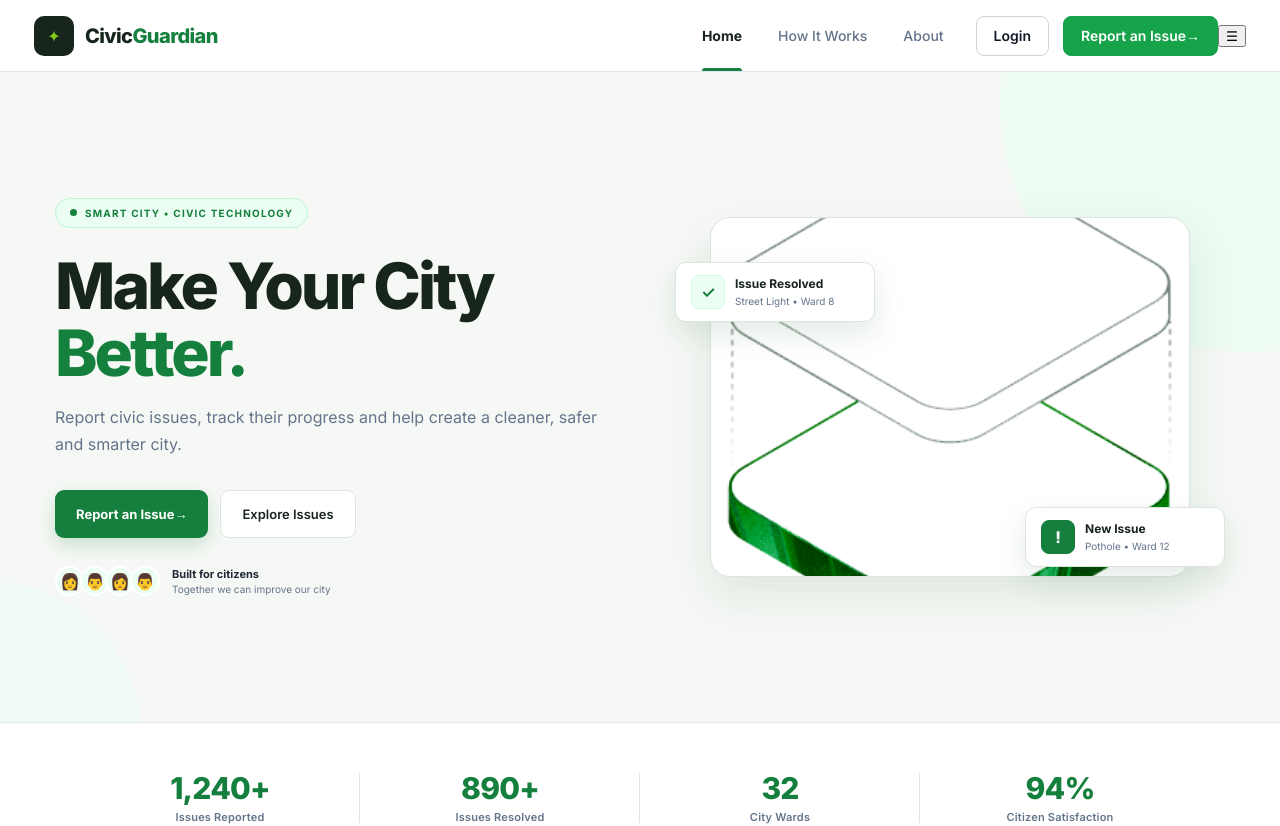
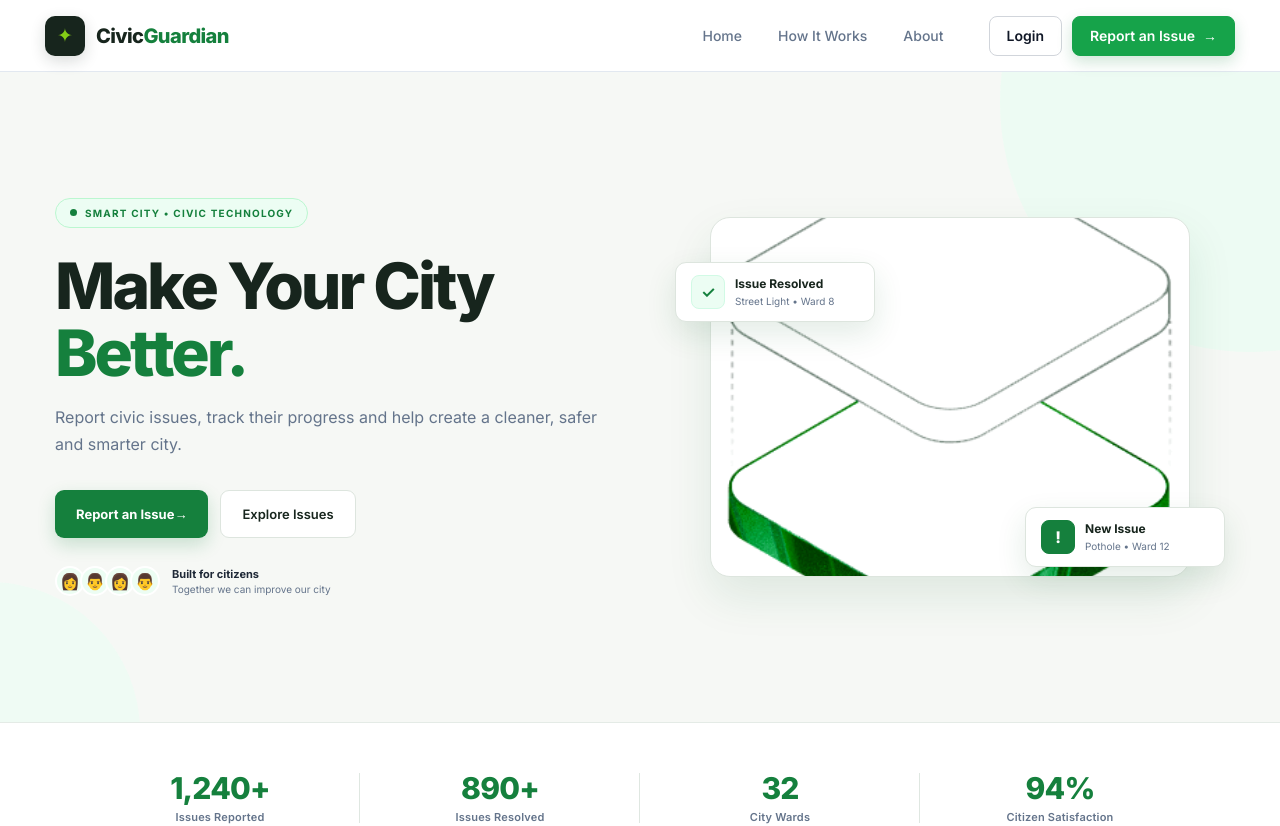
Before and after one commit to tusharsoni07918/HackInMotion-RICR-HIM-1110, a React (Vite) app: page / in a window 1280 px wide. Shown: the top 826 px of the page. Built offline with nearby package versions, Linux system fonts and the light colour scheme.

Commit message:
Improve navbar interactions and report button effects

```diff
--- a/src/components/Navbar.css
+++ b/src/components/Navbar.css
@@ -1,13 +1,8 @@
-/* =====================
-   NAVBAR
-===================== */
-
 .navbar {
   width: 100%;
   height: 76px;
-  background: #fff;
-  border-bottom: 1px solid #DDE5DE;
-
+  background: #ffffff;
+  border-bottom: 1px solid #dde5de;
   position: sticky;
   top: 0;
   z-index: 1000;
@@ -18,11 +13,9 @@
   max-width: 1380px;
   height: 100%;
   margin: 0 auto;
-  padding: 0 34px;
-
+  padding: 0 45px;
   display: flex;
   align-items: center;
-  box-sizing: border-box;
 }
 
 
@@ -34,33 +27,31 @@
   display: flex;
   align-items: center;
   gap: 11px;
-  flex-shrink: 0;
+  text-decoration: none;
 }
 
 .logo-box {
   width: 40px;
   height: 40px;
-  flex-shrink: 0;
-
   display: flex;
   align-items: center;
   justify-content: center;
-
   border-radius: 10px;
-  background: #17251D;
-  color: #84CC16;
+  background: #17251d;
+  color: #84cc16;
+  font-size: 19px;
+  box-shadow: 0 5px 15px rgba(23, 37, 29, 0.16);
 }
 
 .logo-text {
-  color: #17251D;
+  color: #17251d;
   font-size: 20px;
   font-weight: 800;
   letter-spacing: -0.6px;
-  white-space: nowrap;
 }
 
 .logo-text span {
-  color: #15803D;
+  color: #15803d;
 }
 
 
@@ -71,68 +62,53 @@
 .navbar-links {
   display: flex;
   align-items: center;
-  justify-content: center;
-
   gap: 36px;
-
   margin-left: auto;
-  margin-right: 32px;
-
+  margin-right: 45px;
   height: 100%;
-  flex-shrink: 0;
 }
 
 .nav-link {
   position: relative;
-
   height: 100%;
-  min-width: max-content;
-
   display: flex;
   align-items: center;
-
-  color: #64748B;
-
+  color: #64748b;
   font-size: 14px;
   font-weight: 500;
-
   text-decoration: none;
-  white-space: nowrap;
-
-  cursor: pointer;
-
-  transition: color 0.2s ease;
+  transition: color 0.25s ease, transform 0.25s ease;
 }
 
-.nav-link:hover {
-  color: #15803D;
-}
 
-.nav-link.active {
-  color: #17251D;
-  font-weight: 700;
-}
+/* Underline initially hidden */
 
 .nav-link::after {
   content: "";
-
   position: absolute;
-  left: 0;
-  right: 0;
+  left: 50%;
   bottom: 0;
 
+  width: 0;
   height: 3px;
+
   border-radius: 5px 5px 0 0;
+  background: #15803d;
 
-  background: #15803D;
-
-  transform: scaleX(0);
-  transition: transform 0.2s ease;
+  transition: width 0.25s ease, left 0.25s ease;
 }
 
-.nav-link:hover::after,
-.nav-link.active::after {
-  transform: scaleX(1);
+
+/* Same hover effect for ALL links */
+
+.nav-link:hover {
+  color: #15803d;
+  transform: translateY(-1px);
+}
+
+.nav-link:hover::after {
+  width: 100%;
+  left: 0;
 }
 
 
@@ -143,14 +119,145 @@
 .navbar-actions {
   display: flex;
   align-items: center;
-  gap: 14px;
-
-  flex-shrink: 0;
+  gap: 10px;
 }
 
-.login-btn,
+
+/* LOGIN BUTTON */
+
+.login-btn {
+  height: 40px;
+  padding: 0 18px;
+
+  display: flex;
+  align-items: center;
+  justify-content: center;
+
+  background: #ffffff;
+  border: 1px solid #cbd5d0;
+  border-radius: 8px;
+
+  color: #17251d;
+  font-size: 13px;
+  font-weight: 600;
+
+  text-decoration: none;
+  cursor: pointer;
+
+  transition: all 0.25s ease;
+}
+
+.login-btn:hover {
+  border-color: #15803d;
+  color: #15803d;
+  background: #f3f8f4;
+  transform: translateY(-2px);
+  box-shadow: 0 5px 12px rgba(21, 128, 61, 0.12);
+}
+
+
+/* =====================
+   REPORT ISSUE BUTTON
+===================== */
+
 .report-btn {
+  position: relative;
+  overflow: hidden;
+
   height: 40px;
-  white-space: nowrap;
-  flex-shrink: 0;
+  padding: 0 19px;
+
+  display: flex;
+  align-items: center;
+  justify-content: center;
+  gap: 8px;
+
+  border: none;
+  border-radius: 8px;
+
+  background: #15803d;
+  color: #ffffff;
+
+  font-size: 13px;
+  font-weight: 650;
+
+  text-decoration: none;
+  cursor: pointer;
+
+  box-shadow: 0 6px 15px rgba(21, 128, 61, 0.2);
+
+  transition:
+    transform 0.25s ease,
+    box-shadow 0.25s ease,
+    background 0.25s ease;
 }
+
+
+/* Shine effect */
+
+.report-btn::before {
+  content: "";
+
+  position: absolute;
+  top: 0;
+  left: -100%;
+
+  width: 60%;
+  height: 100%;
+
+  background: linear-gradient(
+    120deg,
+    transparent,
+    rgba(255, 255, 255, 0.35),
+    transparent
+  );
+
+  transform: skewX(-20deg);
+  transition: left 0.5s ease;
+}
+
+
+/* Keep text above shine */
+
+.report-btn span,
+.report-btn {
+  z-index: 1;
+}
+
+.report-btn span {
+  transition: transform 0.25s ease;
+}
+
+
+/* Hover effect */
+
+.report-btn:hover {
+  background: #166534;
+
+  transform: translateY(-3px);
+
+  box-shadow:
+    0 10px 25px rgba(21, 128, 61, 0.28);
+}
+
+
+/* Shine animation */
+
+.report-btn:hover::before {
+  left: 150%;
+}
+
+
+/* Arrow moves */
+
+.report-btn:hover span {
+  transform: translateX(4px);
+}
+
+
+/* Click effect */
+
+.report-btn:active {
+  transform: translateY(0);
+  box-shadow: 0 4px 10px rgba(21, 128, 61, 0.2);
+}
--- a/src/components/Navbar.jsx
+++ b/src/components/Navbar.jsx
@@ -25,7 +25,7 @@ function Navbar() {
         {/* NAVIGATION */}
         <nav className="navbar-links">
 
-          <a href="#home" className="nav-link active">
+  <a href="#home" className="nav-link">
     Home
   </a>
 
@@ -56,10 +56,8 @@ function Navbar() {
         </div>
 
 
-        {/* MOBILE */}
-        <button className="mobile-menu">
-          ☰
-        </button>
+
+
 
       </div>
 
```
Lines whose indentation alone changed are shown as unchanged.
